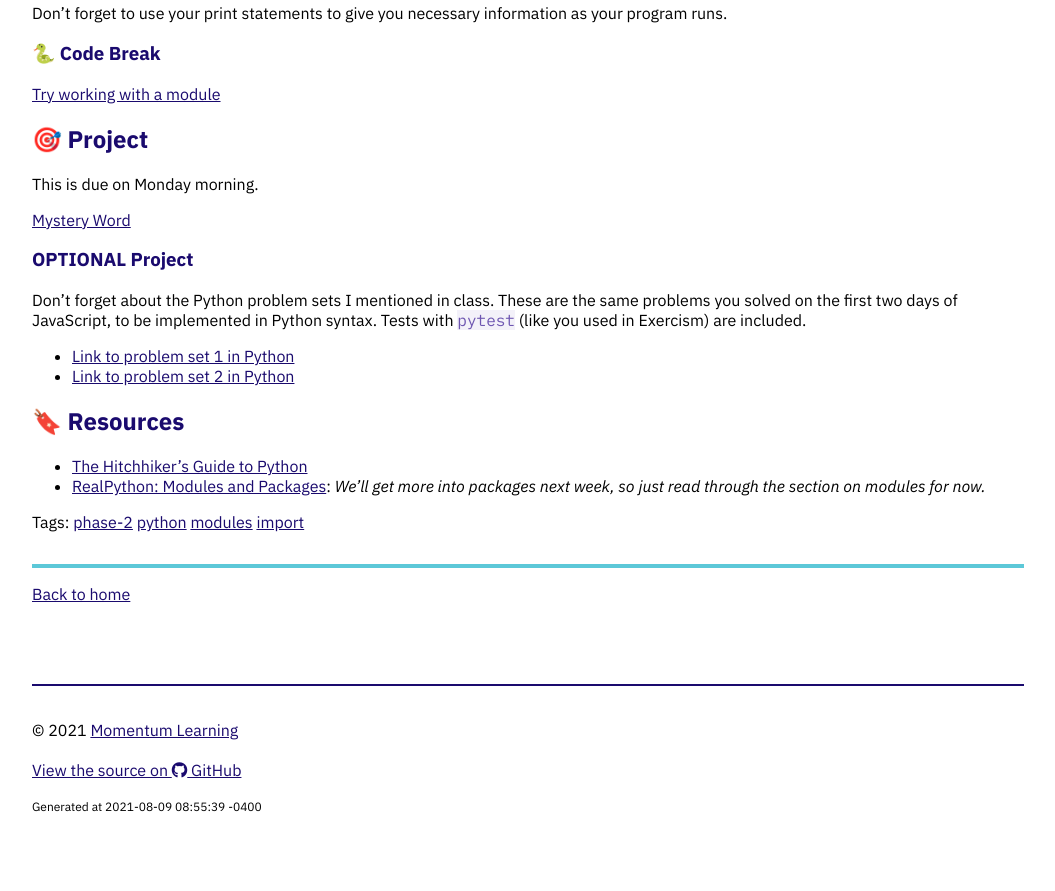
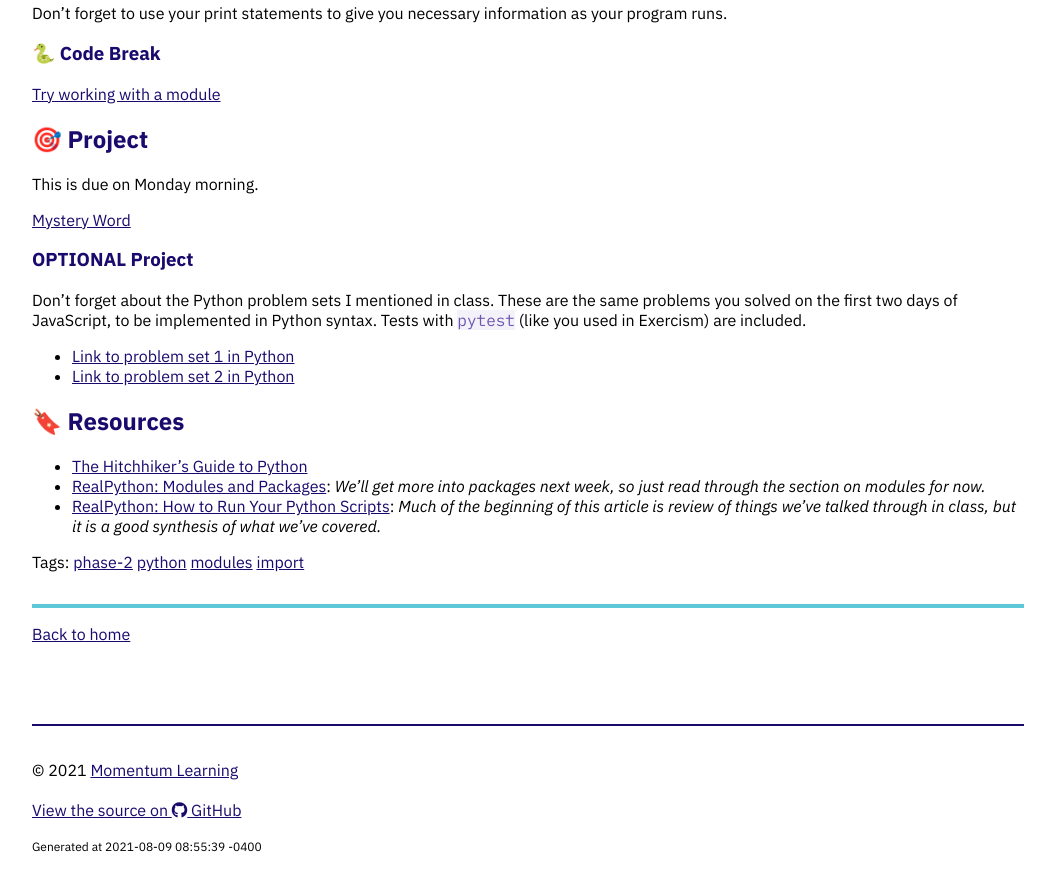
Before and after one commit to Momentum-Team-9/momentum-team-9.github.io, a Jekyll site: the page built from _posts/2021-08-05-py-modules.md, in a window 1280 px wide and 900 px high, scrolled down 1116 px. Shown: the top 891 px of the window, without its empty margins (112-1167 px from the left). Built offline with Jekyll 4.4.1, drawn with Linux system fonts in a browser that asks for light colours; nearby versions of some CDN libraries; before the commit the page ends 1976 px from its top, so only the background shows below that.

Commit message:
Add one more link

```diff
--- a/_posts/2021-08-05-py-modules.md
+++ b/_posts/2021-08-05-py-modules.md
@@ -63,3 +63,4 @@ Don't forget about the Python problem sets I mentioned in class. These are the s
 
 - [The Hitchhiker's Guide to Python](https://docs.python-guide.org/)
 - [RealPython: Modules and Packages](https://realpython.com/python-modules-packages/): _We'll get more into packages next week, so just read through the section on modules for now._
+- [RealPython: How to Run Your Python Scripts](https://realpython.com/run-python-scripts/): _Much of the beginning of this article is review of things we've talked through in class, but it is a good synthesis of what we've covered._
```
